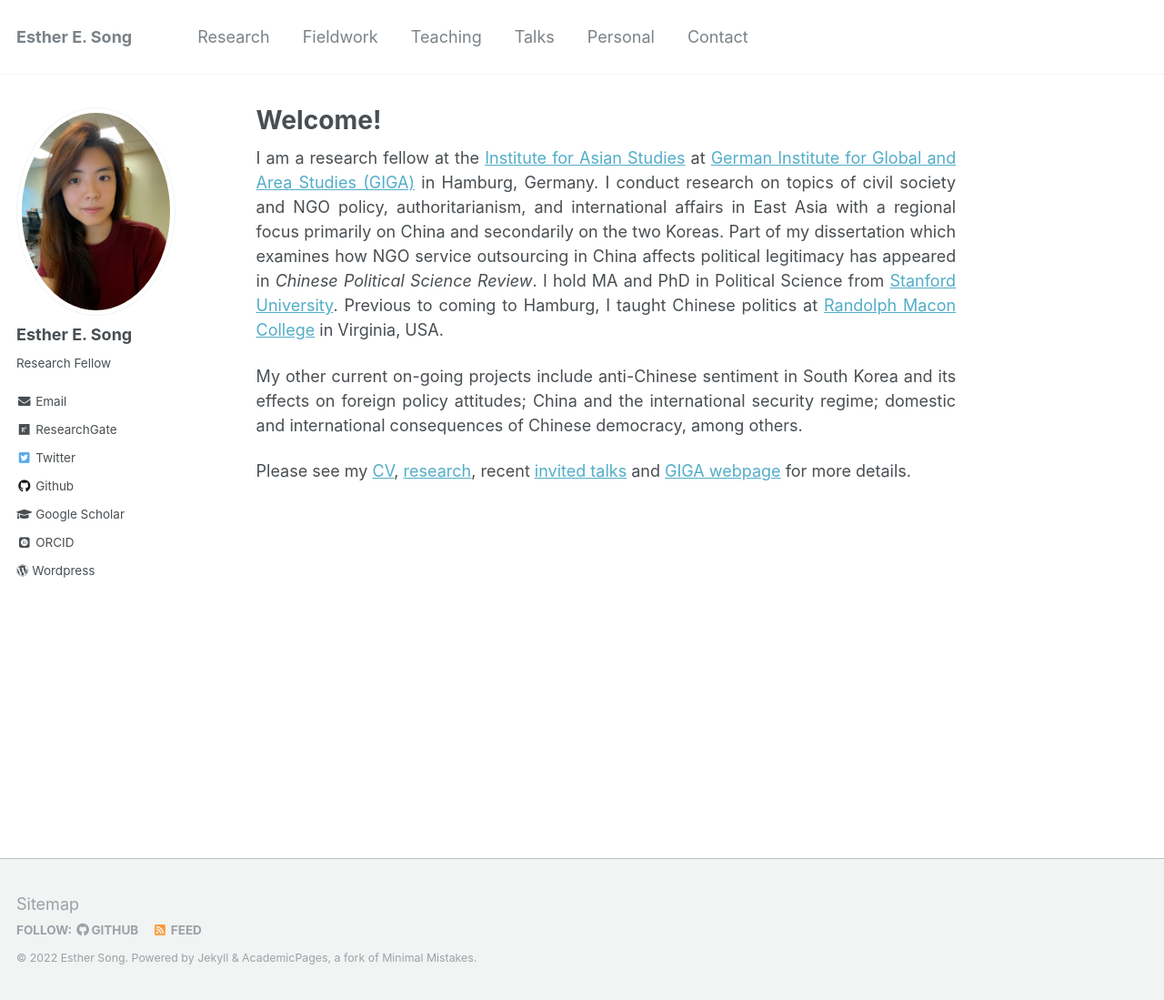
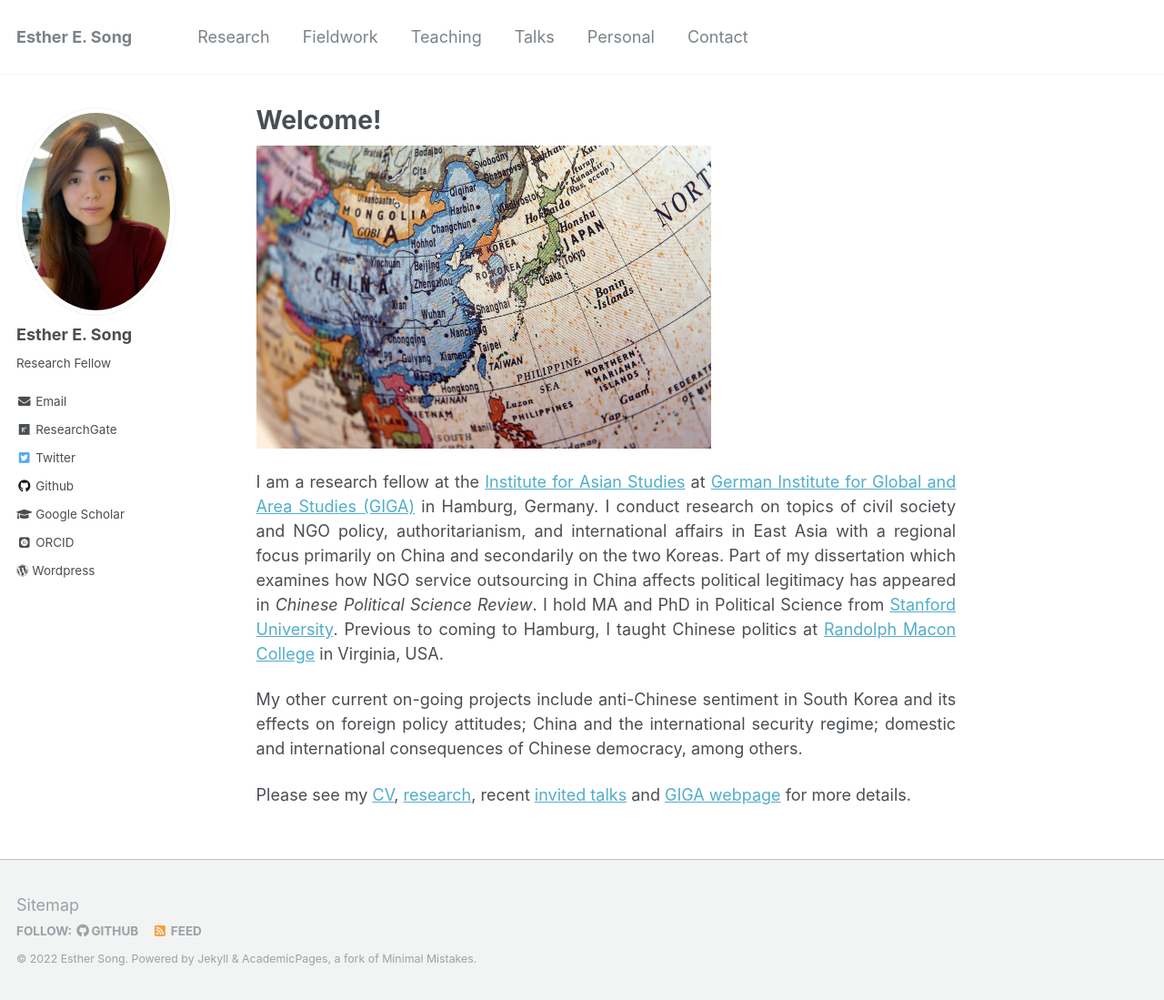
Before and after one commit to ehsong/ehsong.github.io, a Jekyll site: the page built from _pages/about.md, in a window 1280 px wide and 1099 px high. Shown: the whole window at 91% size. Built offline with Jekyll 4.4.1, drawn with Linux system fonts in a browser that asks for light colours; some web fonts are replaced.

Commit message:
Update about.md

```diff
--- a/_pages/about.md
+++ b/_pages/about.md
@@ -7,6 +7,8 @@
   - /about/
   - /about.html
 ---
+<img src="https://github.com/ehsong/ehsong.github.io/blob/master/images/east_asia_resized.jpg?raw=true" width="500" height="333">
+
 I am a research fellow at the [Institute for Asian Studies](https://www.giga-hamburg.de/en/institutes/giga-institute-for-asian-studies/) at [German Institute for Global and Area Studies (GIGA)](https://www.giga-hamburg.de/en/) in Hamburg, Germany. I conduct research on topics of civil society and NGO policy, authoritarianism, and international affairs in East Asia with a regional focus primarily on China and secondarily on the two Koreas. Part of my dissertation which examines how NGO service outsourcing in China affects political legitimacy has appeared in *Chinese Political Science Review*. I hold MA and PhD in Political Science from [Stanford University](https://stanford.edu). Previous to coming to Hamburg, I taught Chinese politics at [Randolph Macon College](https://www.rmc.edu/) in Virginia, USA.
 
 My other current on-going projects include anti-Chinese sentiment in South Korea and its effects on foreign policy attitudes; China and the international security regime; domestic and international consequences of Chinese democracy, among others.
```
